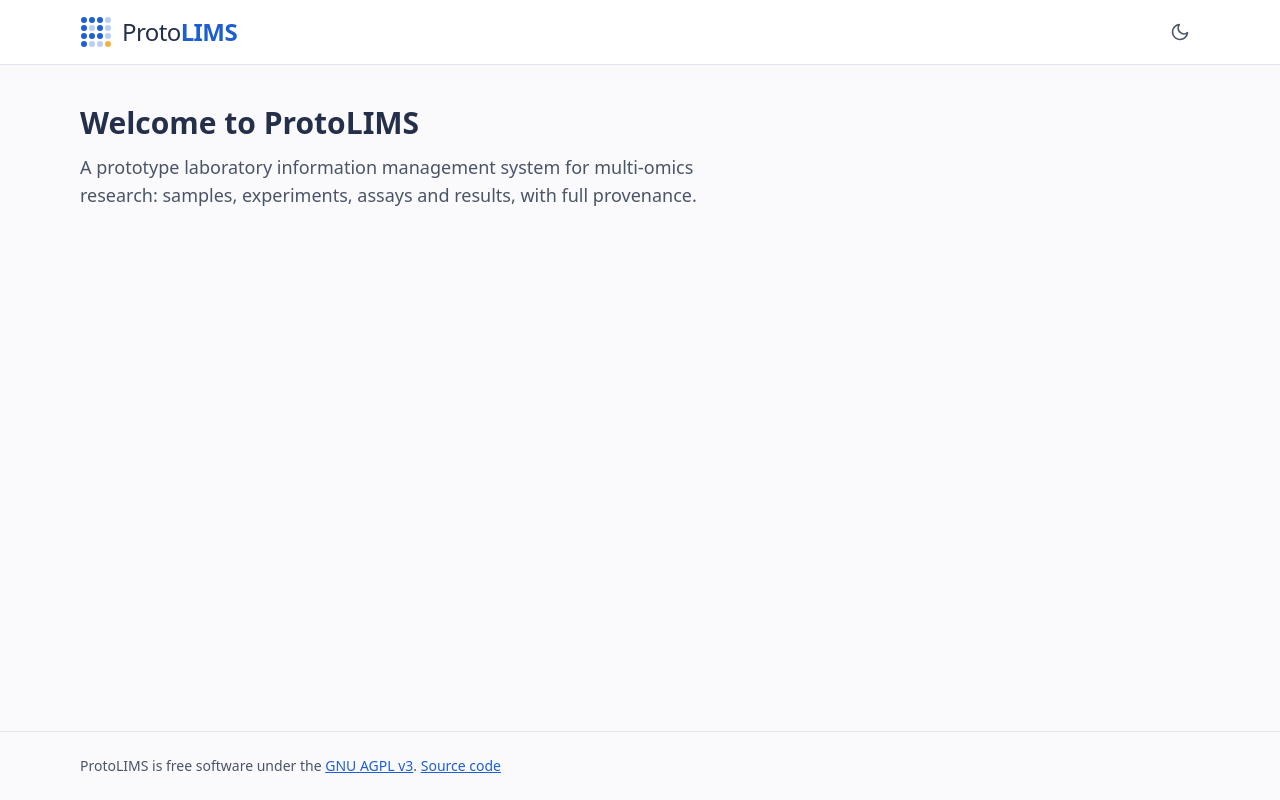
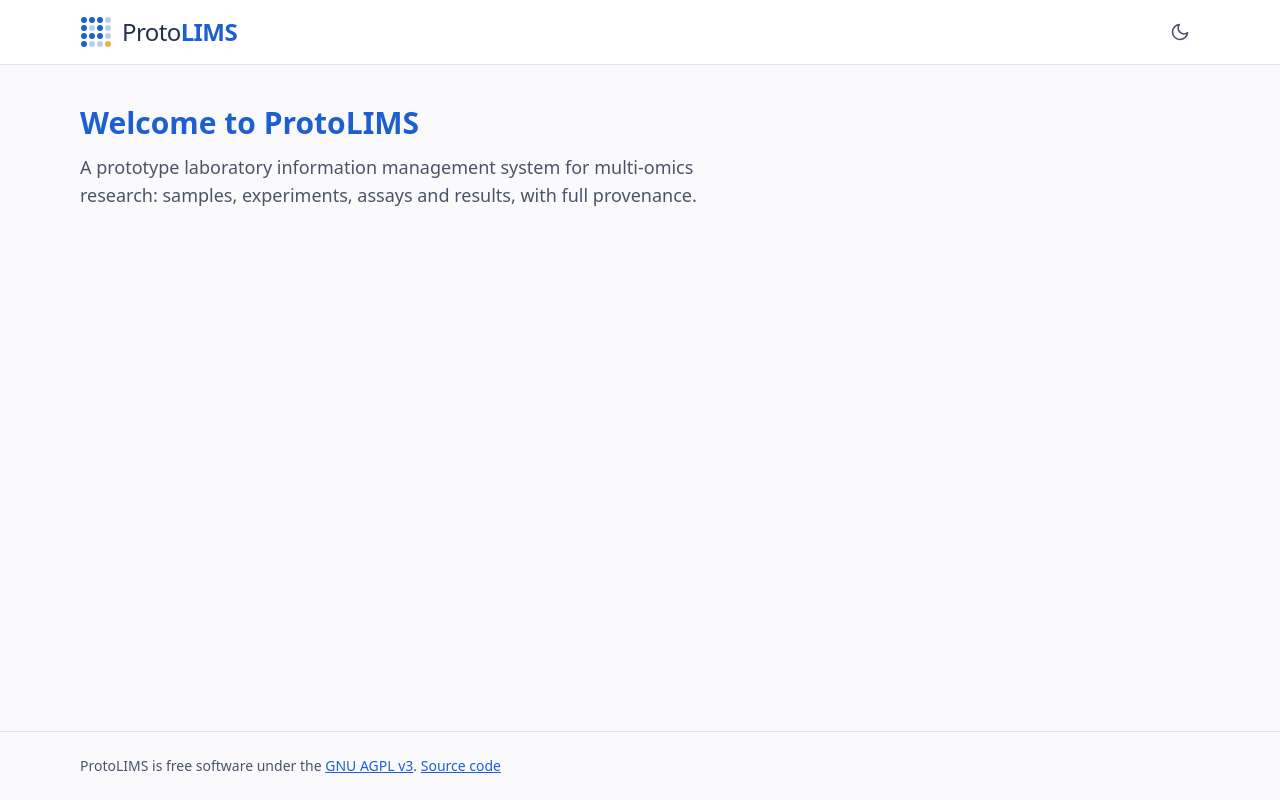
Before and after one commit to leehart3000/protolims, a React (Vite) app in the folder frontend/: page / in a window 1280 px wide. Built offline with nearby package versions, Linux system fonts and the light colour scheme.

Commit message:
style(frontend): use brand blue for headings and wordmark

```diff
--- a/frontend/src/App.tsx
+++ b/frontend/src/App.tsx
@@ -9,7 +9,7 @@ export default function App() {
             <img src="/brand/protolims-mark.svg" alt="" className="size-8 dark:hidden" />
             <img src="/brand/protolims-mark-dark.svg" alt="" className="hidden size-8 dark:block" />
             <span className="font-brand text-2xl tracking-tight">
-              Proto<span className="font-bold text-link">LIMS</span>
+              Proto<span className="font-bold text-primary">LIMS</span>
             </span>
           </a>
           <ThemeToggle />
--- a/frontend/src/index.css
+++ b/frontend/src/index.css
@@ -11,6 +11,7 @@
     'Manrope Variable', system-ui, -apple-system, 'Segoe UI', Roboto, Helvetica, Arial, sans-serif;
 
   --color-ink: #0e1b33;
+  --color-primary: #1d5fd1;
   --color-cobalt: #1d5fd1;
   --color-sky: #9dbdf5;
   --color-gold: #f2b33d;
@@ -38,10 +39,17 @@
     --color-muted: #b4bfd6;
     --color-line: #26375a;
     --color-link: #9dbdf5;
+    --color-primary: #9dbdf5;
   }
 
   body {
     background-color: var(--color-page);
     color: var(--color-fg);
   }
+
+  h1,
+  h2,
+  h3 {
+    color: var(--color-primary);
+  }
 }
```
